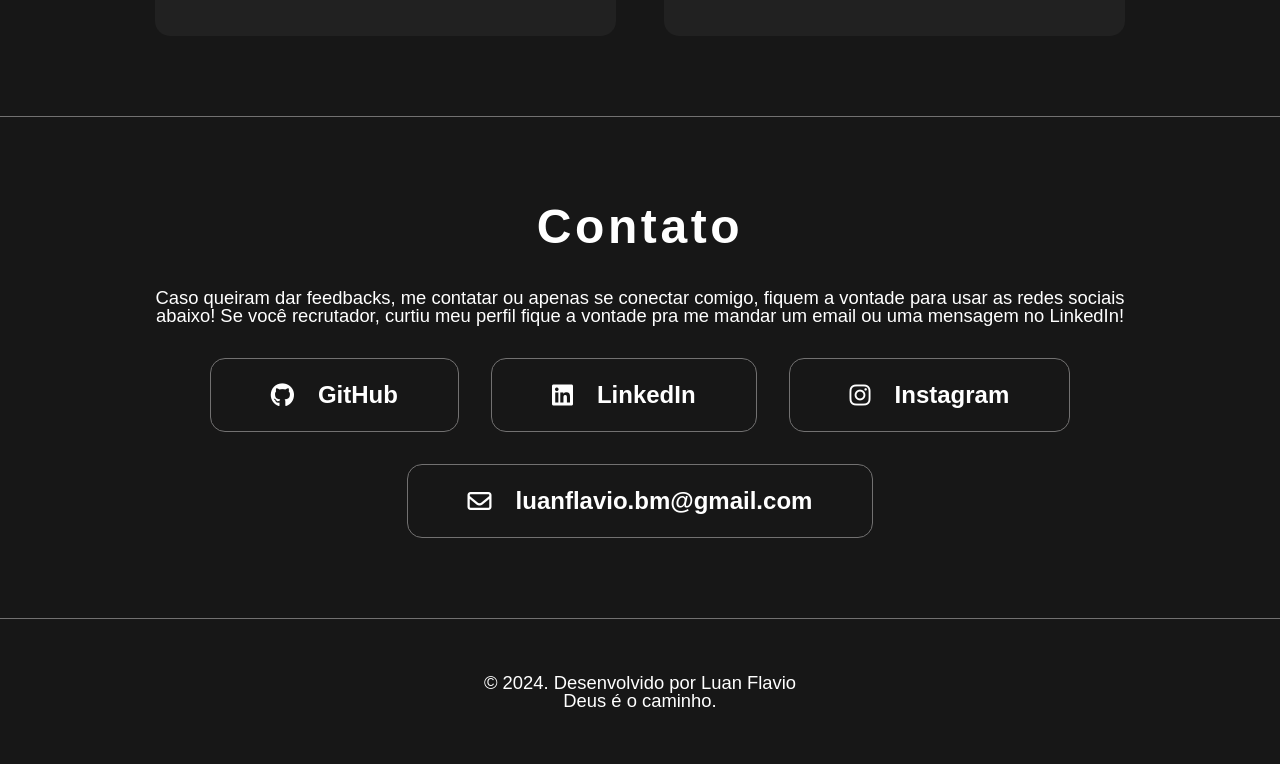
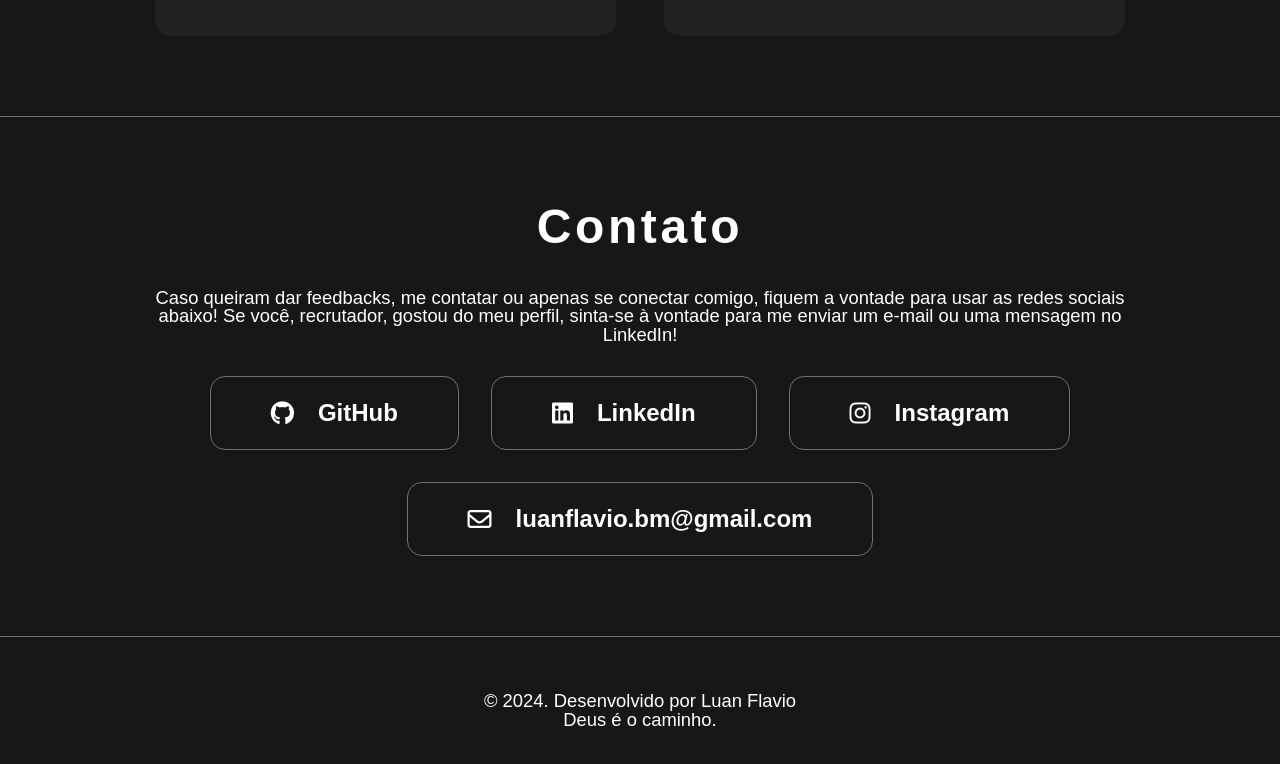
Before and after one commit to Luan-FlavioBr/Portifolio, a plain HTML site: page index.html in a window 1280 px wide. Shown: the part 3903-4667 px from the top of the page. Drawn offline with Linux system fonts and the light colour scheme.

Commit message:
[Feat] Refactor contact text

```diff
--- a/index.html
+++ b/index.html
@@ -105,7 +105,7 @@
             <h2 class="contact-title">
                 Contato
             </h2>
-            <p class="contact-text">Caso queiram dar feedbacks, me contatar ou apenas se conectar comigo, fiquem a vontade para usar as redes sociais abaixo! Se você recrutador, curtiu meu perfil fique a vontade pra me mandar um email ou uma mensagem no LinkedIn!</p>
+            <p class="contact-text">Caso queiram dar feedbacks, me contatar ou apenas se conectar comigo, fiquem a vontade para usar as redes sociais abaixo! Se você, recrutador, gostou do meu perfil, sinta-se à vontade para me enviar um e-mail ou uma mensagem no LinkedIn!</p>
             <div class="contact-buttons">
                 <a href="https://github.com/Luan-FlavioBr" target="_blank" class="button github">
                     <i class="fa-brands fa-github"></i>
```
